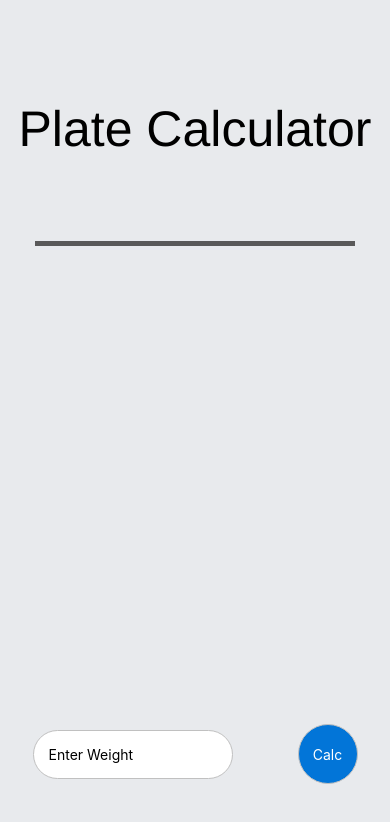
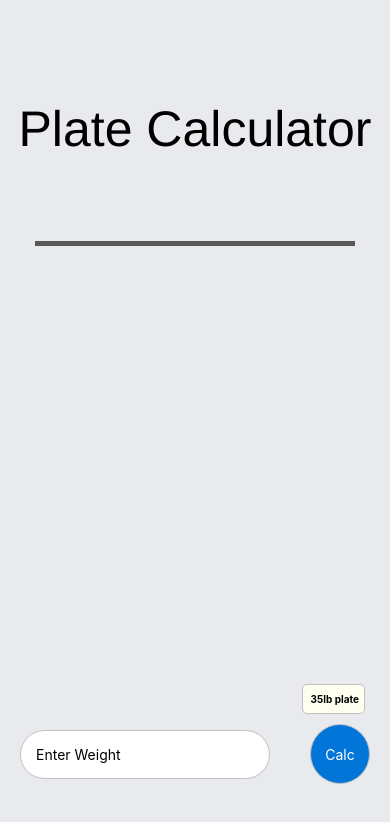
Before and after one commit to AlexMNet/plateCalculator-React_Native, a React Native app: screen / in a window 390 px wide. Shown: the top 822 px of the page. Built offline with nearby package versions, Linux system fonts and the light colour scheme.

Commit message:
Add toggle btn for 35lb plate
Added a toggle btn to toggle on and off the usage of the 35lb plate in plate calculations. Also change the toggle btn styles to reflect when 35lb
plate is in use or not.

```diff
--- a/App.js
+++ b/App.js
@@ -17,29 +17,66 @@ import HideKeyboard from './components/HideKeyboard';
 export default function App() {
   const [weight, setWeight] = useState('');
   const [inputWeight, setInputWeight] = useState('');
+  const [thirtyFive, setThirtyFive] = useState(false);
 
   const handleOnPress = () => {
     setInputWeight(weight);
     Keyboard.dismiss();
   };
 
+  //Toggle Btn STyles
+  const toggleWrapper = {
+    padding: 5,
+    height: 30,
+    backgroundColor: thirtyFive ? '#FCF55F' : '#FFFFF0',
+    alignItems: 'center',
+    justifyContent: 'center',
+    borderRadius: 5,
+    borderColor: '#c0c0c0',
+    borderWidth: 1,
+  };
+
   return (
     <HideKeyboard>
       <View style={styles.container}>
+        {/* Title */}
         <Text style={styles.title}>Plate Calculator</Text>
+
+        {/* Barbell */}
         <View style={styles.barbellContainer}>
-          <Bar weight={inputWeight} thirtyFive={false} />
+          <Bar weight={inputWeight} thirtyFive={thirtyFive} />
         </View>
 
+        {/* Main Weight Display */}
         <View style={styles.weightDisplayWrapper}>
           <Text style={styles.weightDisplayText}>{inputWeight}</Text>
           <Text style={styles.lbsText}>{inputWeight ? 'lbs' : null}</Text>
         </View>
 
+        {/* Keyboard and BTNs */}
         <KeyboardAvoidingView
           behavior={Platform.OS === 'ios' ? 'padding' : 'height'}
           style={styles.inputWeightWrapper}
         >
+          <View style={styles.btnsWrapper}>
+            {/* <TouchableOpacity onPress={handleOnPress}>
+              <View style={styles.addBtnWrapper}>
+                <Text style={styles.addBtnText}>Calc</Text>
+              </View>
+            </TouchableOpacity>
+            <TouchableOpacity onPress={handleOnPress}>
+              <View style={styles.addBtnWrapper}>
+                <Text style={styles.addBtnText}>Calc</Text>
+              </View>
+            </TouchableOpacity> */}
+            <TouchableOpacity onPress={() => setThirtyFive(!thirtyFive)}>
+              <View style={{ ...toggleWrapper }}>
+                <Text style={styles.toggleBtnText}> 35lb plate</Text>
+              </View>
+            </TouchableOpacity>
+          </View>
+
+          <View style={styles.inputAndCalcBtnWrapper}>
             <TextInput
               name='input'
               style={styles.input}
@@ -53,6 +90,7 @@ export default function App() {
                 <Text style={styles.addBtnText}>Calc</Text>
               </View>
             </TouchableOpacity>
+          </View>
         </KeyboardAvoidingView>
       </View>
     </HideKeyboard>
@@ -111,10 +149,18 @@ const styles = StyleSheet.create({
     position: 'absolute',
     bottom: 60,
     width: '100%',
-    flexDirection: 'row',
+    flexDirection: 'column',
     justifyContent: 'space-around',
     alignItems: 'center',
   },
+
+  inputAndCalcBtnWrapper: {
+    flexDirection: 'row',
+    alignItems: 'center',
+    justifyContent: 'space-around',
+    width: '100%',
+  },
+
   input: {
     paddingVertical: 15,
     paddingHorizontal: 15,
@@ -122,8 +168,33 @@ const styles = StyleSheet.create({
     borderRadius: 60,
     borderColor: '#C0C0C0',
     borderWidth: 1,
-    width: 200,
+    width: 250,
   },
+
+  btnsWrapper: {
+    flexDirection: 'column',
+    alignItems: 'flex-end',
+    justifyContent: 'center',
+    width: '100%',
+    marginBottom: 10,
+    marginRight: 50,
+  },
+  toggleBtnWrapper: {
+    padding: 5,
+    height: 30,
+    backgroundColor: '#FCF55F',
+    alignItems: 'center',
+    justifyContent: 'center',
+    borderRadius: 5,
+    borderColor: '#c0c0c0',
+    borderWidth: 1,
+  },
+
+  toggleBtnText: {
+    fontSize: 10,
+    fontWeight: 'bold',
+  },
+
   addBtnWrapper: {
     width: 60,
     height: 60,
```
Lines whose indentation alone changed are shown as unchanged.
